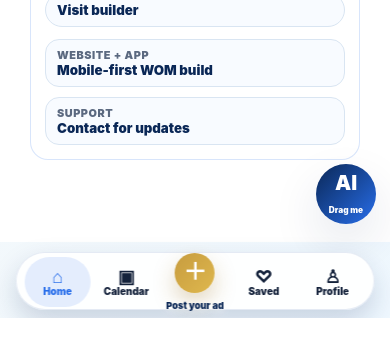
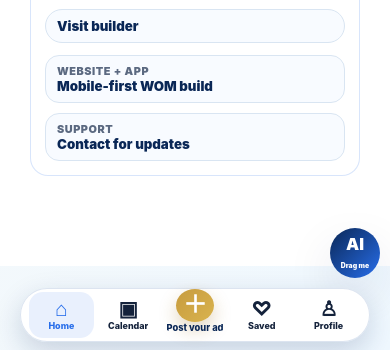
Before and after one commit to seansap-oss/whatsonmanipur, a website: page index.html in a window 390 px wide. Shown: the part 3662-4012 px from the top of the page. Before the commit the page ends 3980 px from the top, so only its background shows below. Drawn offline with Linux system fonts and the light colour scheme.

Commit message:
Publish WOM Version 10 mobile footer navigation fix

```diff
--- a/index.html
+++ b/index.html
@@ -4,13 +4,15 @@
   <meta charset="UTF-8" />
   <meta name="viewport" content="width=device-width, initial-scale=1, maximum-scale=1, user-scalable=no, viewport-fit=cover" />
   <meta name="theme-color" content="#0a2756" />
-  <title>What’s On Manipur · WOM v8</title>
+  <title>What’s On Manipur · WOM v10</title>
   <link rel="manifest" href="/manifest.webmanifest" />
   <link rel="icon" href="/assets/favicon.svg" />
+  <link rel="stylesheet" href="/src/styles.css" />
+  <link rel="stylesheet" href="/src/v10-footer-fix.css" />
 </head>
 <body>
   <div id="app"></div>
-  <link rel="stylesheet" href="/src/styles.css" />
   <script type="module" src="/src/main.js"></script>
+  <script type="module" src="/src/v10-footer-fix.js"></script>
 </body>
 </html>
--- /dev/null
+++ b/src/v10-footer-fix.css
@@ -0,0 +1,197 @@
+/* WOM Version 10 — isolated mobile footer/navigation repair.
+   No public layout, menu, hero, cards, AdminPro, or desktop UI redesign. */
+
+@media (max-width: 859px) {
+  :root {
+    --wom-v10-dock-height: 54px;
+    --wom-v10-dock-bottom: max(8px, env(safe-area-inset-bottom, 0px));
+  }
+
+  html,
+  body,
+  #app {
+    width: 100%;
+    max-width: 100%;
+    overflow-x: hidden !important;
+  }
+
+  body {
+    padding-bottom: calc(
+      var(--wom-v10-dock-height) + 30px + env(safe-area-inset-bottom, 0px)
+    ) !important;
+  }
+
+  main {
+    position: relative;
+    z-index: 1;
+    padding-bottom: 16px;
+  }
+
+  .bottom-nav.floating-dock {
+    position: fixed !important;
+    left: 50% !important;
+    right: auto !important;
+    bottom: var(--wom-v10-dock-bottom) !important;
+    transform: translateX(-50%) !important;
+
+    display: grid !important;
+    grid-template-columns: repeat(5, minmax(0, 1fr)) !important;
+    align-items: center !important;
+
+    width: min(92vw, 372px) !important;
+    height: var(--wom-v10-dock-height) !important;
+    min-height: var(--wom-v10-dock-height) !important;
+    padding: 3px 8px !important;
+    gap: 2px !important;
+
+    border: 1px solid rgba(220, 228, 240, 0.98) !important;
+    border-radius: 999px !important;
+    background: rgba(255, 255, 255, 0.97) !important;
+    backdrop-filter: blur(18px) !important;
+    -webkit-backdrop-filter: blur(18px) !important;
+    box-shadow: 0 10px 28px rgba(10, 39, 86, 0.18) !important;
+
+    opacity: 1 !important;
+    visibility: visible !important;
+    pointer-events: auto !important;
+    z-index: 1000 !important;
+  }
+
+  .bottom-nav.floating-dock button {
+    min-width: 0 !important;
+    height: 46px !important;
+    padding: 2px 1px !important;
+    margin: 0 !important;
+
+    display: flex !important;
+    flex-direction: column !important;
+    align-items: center !important;
+    justify-content: center !important;
+    gap: 2px !important;
+
+    border: 0 !important;
+    border-radius: 14px !important;
+    background: transparent !important;
+    color: #14223b !important;
+    line-height: 1 !important;
+    overflow: visible !important;
+  }
+
+  .bottom-nav.floating-dock button .ico {
+    display: block !important;
+    font-size: 1.34rem !important;
+    line-height: 1 !important;
+    transform: none !important;
+  }
+
+  .bottom-nav.floating-dock .dock-label {
+    display: block !important;
+    max-width: 100% !important;
+    margin: 0 !important;
+    padding: 0 !important;
+    position: static !important;
+    transform: none !important;
+    white-space: nowrap !important;
+    overflow: hidden !important;
+    text-overflow: ellipsis !important;
+
+    background: transparent !important;
+    color: inherit !important;
+    font-size: 0.60rem !important;
+    font-weight: 850 !important;
+    line-height: 1 !important;
+    text-shadow: none !important;
+  }
+
+  .bottom-nav.floating-dock button.active:not(.dock-post) {
+    background: rgba(40, 110, 234, 0.10) !important;
+    color: var(--accent) !important;
+  }
+
+  .bottom-nav.floating-dock .dock-post {
+    position: relative !important;
+    transform: translateY(-5px) !important;
+    background: transparent !important;
+    box-shadow: none !important;
+    color: #0a2756 !important;
+  }
+
+  .bottom-nav.floating-dock .dock-post .ico {
+    width: 38px !important;
+    height: 38px !important;
+    display: grid !important;
+    place-items: center !important;
+    border-radius: 50% !important;
+
+    background: linear-gradient(135deg, #c79c3f, #d9b34e) !important;
+    color: #fff !important;
+    font-size: 1.50rem !important;
+    box-shadow: 0 8px 18px rgba(157, 111, 28, 0.28) !important;
+  }
+
+  .bottom-nav.floating-dock .dock-post .dock-label {
+    margin-top: -1px !important;
+    font-size: 0.58rem !important;
+  }
+
+  .site-footer {
+    padding-bottom: calc(
+      var(--wom-v10-dock-height) + 36px + env(safe-area-inset-bottom, 0px)
+    ) !important;
+  }
+
+  .ai-widget {
+    right: 10px !important;
+    bottom: calc(
+      var(--wom-v10-dock-height) + 18px + env(safe-area-inset-bottom, 0px)
+    ) !important;
+    z-index: 990 !important;
+  }
+
+  .ai-fab {
+    width: 50px !important;
+    height: 50px !important;
+    min-width: 50px !important;
+    min-height: 50px !important;
+    padding: 0 !important;
+    font-size: 1.04rem !important;
+  }
+
+  .ai-fab small {
+    font-size: 0.43rem !important;
+    margin-top: -4px !important;
+  }
+
+  /* Admin preview keeps a contained footer, never a fixed viewport overlay. */
+  .preview-frame .bottom-nav.floating-dock {
+    position: sticky !important;
+    left: auto !important;
+    right: auto !important;
+    bottom: 0 !important;
+    transform: none !important;
+    width: 100% !important;
+    max-width: 100% !important;
+    border-radius: 16px 16px 0 0 !important;
+    z-index: 50 !important;
+  }
+}
+
+@media (max-width: 390px) {
+  .bottom-nav.floating-dock {
+    width: min(94vw, 350px) !important;
+  }
+
+  .bottom-nav.floating-dock button .ico {
+    font-size: 1.28rem !important;
+  }
+
+  .bottom-nav.floating-dock .dock-label {
+    font-size: 0.56rem !important;
+  }
+}
+
+@media (min-width: 860px) {
+  .bottom-nav.floating-dock {
+    display: none !important;
+  }
+}
--- /dev/null
+++ b/src/v10-footer-fix.js
@@ -0,0 +1,42 @@
+// WOM Version 10 — isolated navigation reliability patch.
+// Ensures mobile Home, Calendar, Saved and Profile always route correctly.
+
+const MOBILE_ROUTE_SELECTOR =
+  '.bottom-nav.floating-dock [data-route]';
+
+document.addEventListener(
+  'click',
+  (event) => {
+    const button = event.target.closest(MOBILE_ROUTE_SELECTOR);
+    if (!button) return;
+
+    const route = button.dataset.route;
+    if (!route) return;
+
+    event.preventDefault();
+    event.stopImmediatePropagation();
+
+    window.location.hash = `#${route}`;
+    window.scrollTo({ top: 0, behavior: 'smooth' });
+  },
+  true
+);
+
+function applyVersion10Label() {
+  document.title = 'What’s On Manipur · WOM v10';
+
+  document.querySelectorAll('.version-label').forEach((node) => {
+    node.textContent = 'Website Version 10 · July 2026';
+  });
+}
+
+applyVersion10Label();
+
+const versionObserver = new MutationObserver(() => {
+  applyVersion10Label();
+});
+
+versionObserver.observe(document.documentElement, {
+  childList: true,
+  subtree: true
+});
```
Also changed, not shown: dist/index.html, dist/src/v10-footer-fix.css (added), dist/src/v10-footer-fix.js (added).
